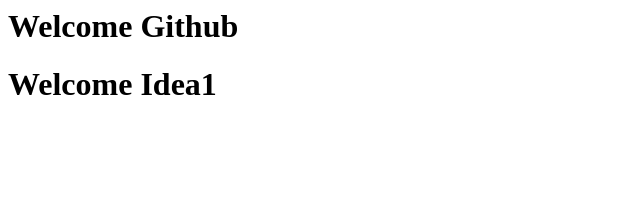
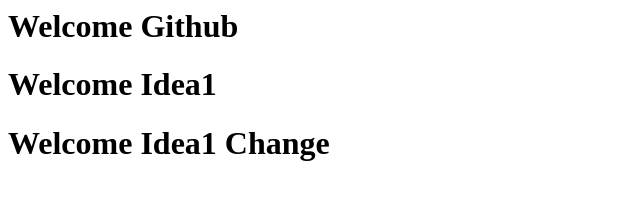
Before and after one commit to ADAWSNOW/DevOpsWebApp, a plain HTML site: page index.html in a window 1280 px wide. Shown: the whole page, without its empty margins (0-640 px from the left). Drawn offline with Linux system fonts and the light colour scheme.

Commit message:
Idea Change2

```diff
--- a/index.html
+++ b/index.html
@@ -5,6 +5,7 @@
     <body>
         <h1>Welcome Github</h1>
         <h1>Welcome Idea1</h1>
+        <h1>Welcome Idea1 Change</h1>
     </body>
 
 </html>
```
